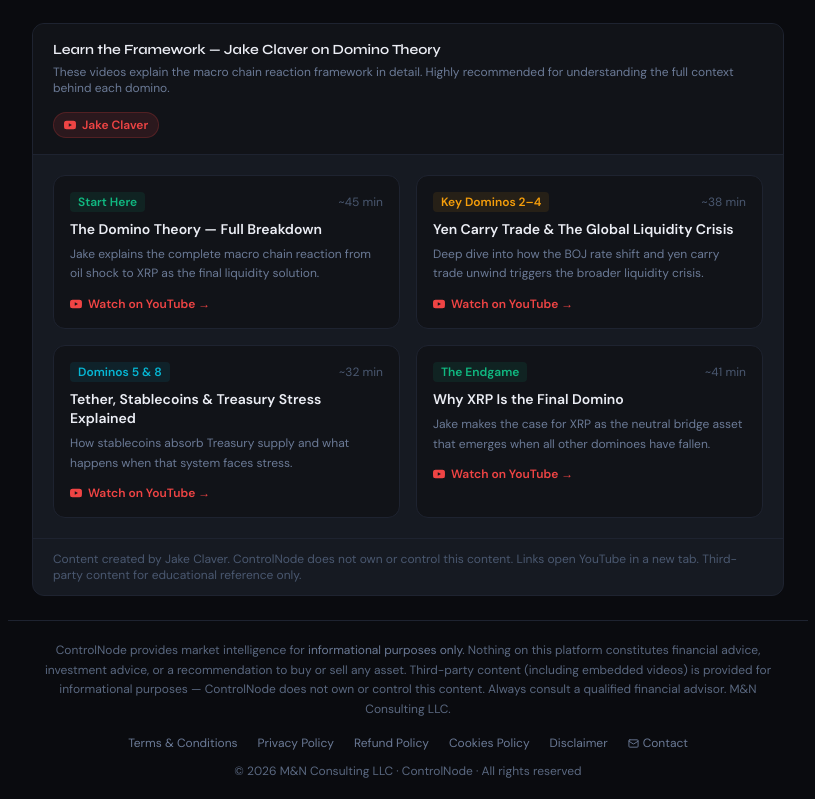
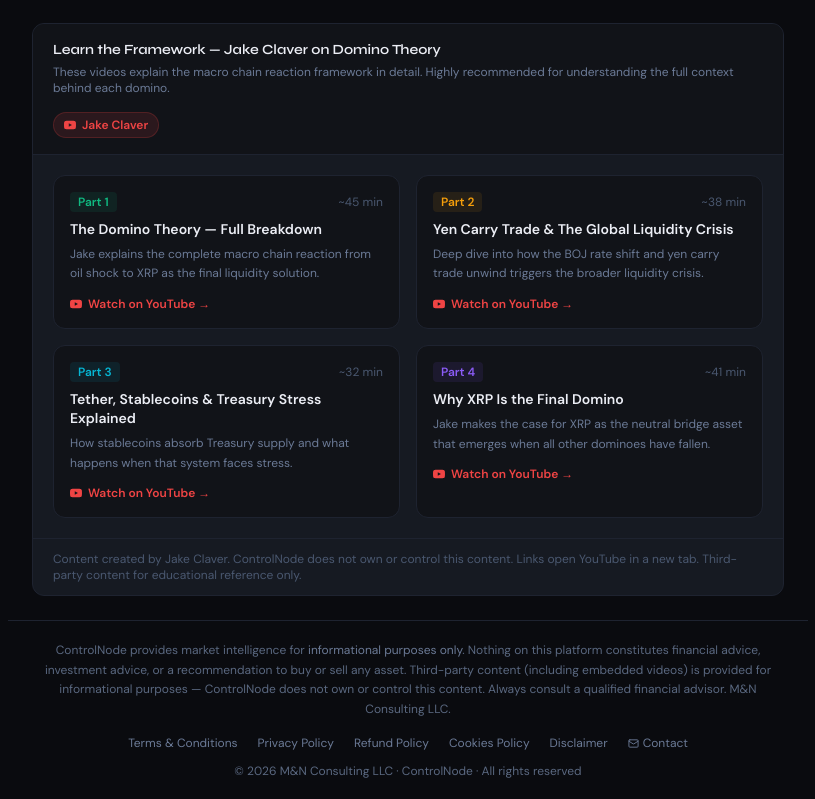
Before and after one commit to leadkastos/controlnode, a React (Vite) app: page /domino-theory in a window 1280 px wide. Shown: the part 954-1753 px from the top of the page, without its empty margins (216-1031 px from the left). Built offline with nearby package versions, Linux system fonts and the light colour scheme.

Commit message:
Update DominoTheory.jsx

```diff
--- a/src/pages/DominoTheory.jsx
+++ b/src/pages/DominoTheory.jsx
@@ -482,33 +482,33 @@ export default function DominoTheory() {
               title: 'The Domino Theory — Full Breakdown',
               desc: 'Jake explains the complete macro chain reaction from oil shock to XRP as the final liquidity solution.',
               duration: '~45 min',
-              url: 'https://www.youtube.com/@JakeClaver',
-              tag: 'Start Here',
+              url: 'https://www.youtube.com/watch?v=OZsMd-5yDYY&t=6s',
+              tag: 'Part 1',
               tagColor: '#10b981',
             },
             {
               title: 'Yen Carry Trade & The Global Liquidity Crisis',
               desc: 'Deep dive into how the BOJ rate shift and yen carry trade unwind triggers the broader liquidity crisis.',
               duration: '~38 min',
-              url: 'https://www.youtube.com/@JakeClaver',
-              tag: 'Key Dominos 2–4',
+              url: 'https://www.youtube.com/watch?v=CRHvvC4vqqs&t=12s',
+              tag: 'Part 2',
               tagColor: '#f59e0b',
             },
             {
               title: 'Tether, Stablecoins & Treasury Stress Explained',
               desc: 'How stablecoins absorb Treasury supply and what happens when that system faces stress.',
               duration: '~32 min',
-              url: 'https://www.youtube.com/@JakeClaver',
-              tag: 'Dominos 5 & 8',
+              url: 'https://www.youtube.com/watch?v=UnE9Iz6iLUs&t=13s',
+              tag: 'Part 3',
               tagColor: '#06b6d4',
             },
             {
               title: 'Why XRP Is the Final Domino',
               desc: 'Jake makes the case for XRP as the neutral bridge asset that emerges when all other dominoes have fallen.',
               duration: '~41 min',
-              url: 'https://www.youtube.com/@JakeClaver',
-              tag: 'The Endgame',
-              tagColor: '#10b981',
+              url: 'https://www.youtube.com/watch?v=46TUpfxIfww&t=23s',
+              tag: 'Part 4',
+              tagColor: '#8b5cf6',
             },
           ].map((video, i) => (
             <a
```
